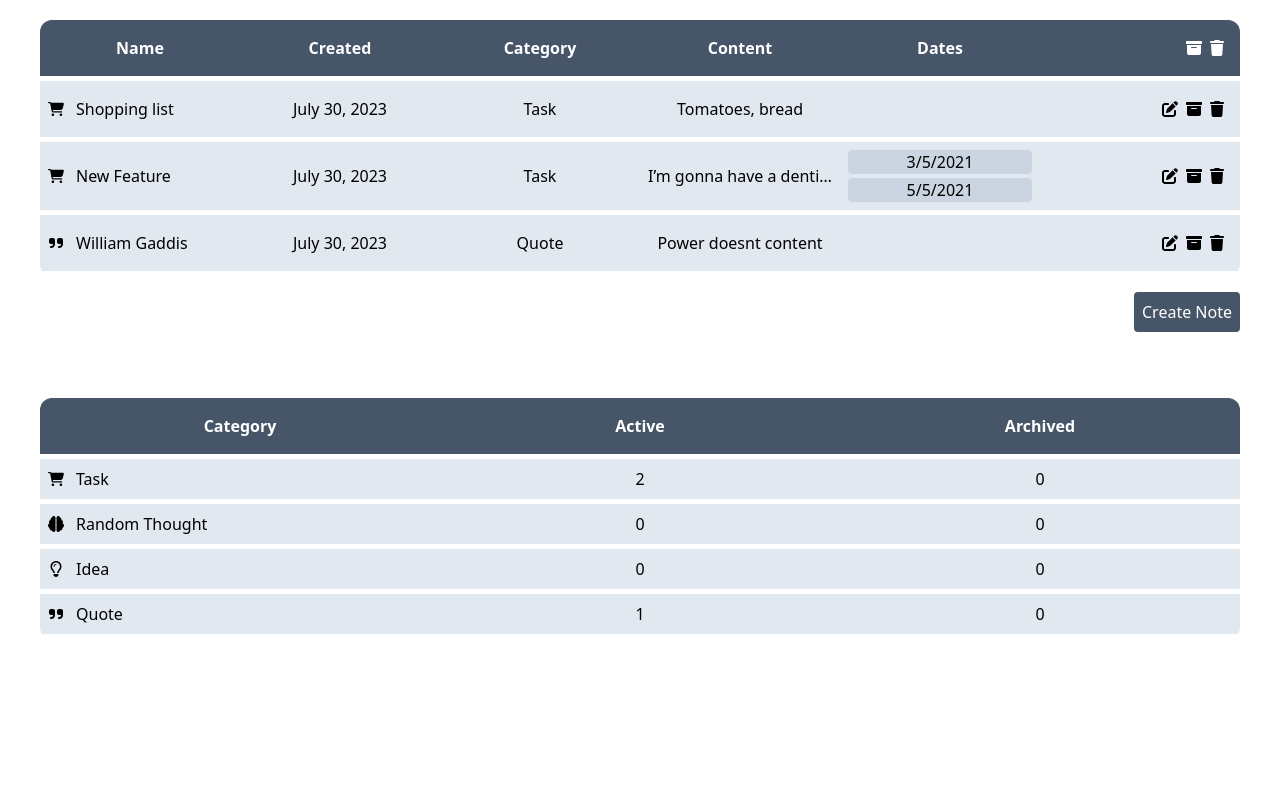
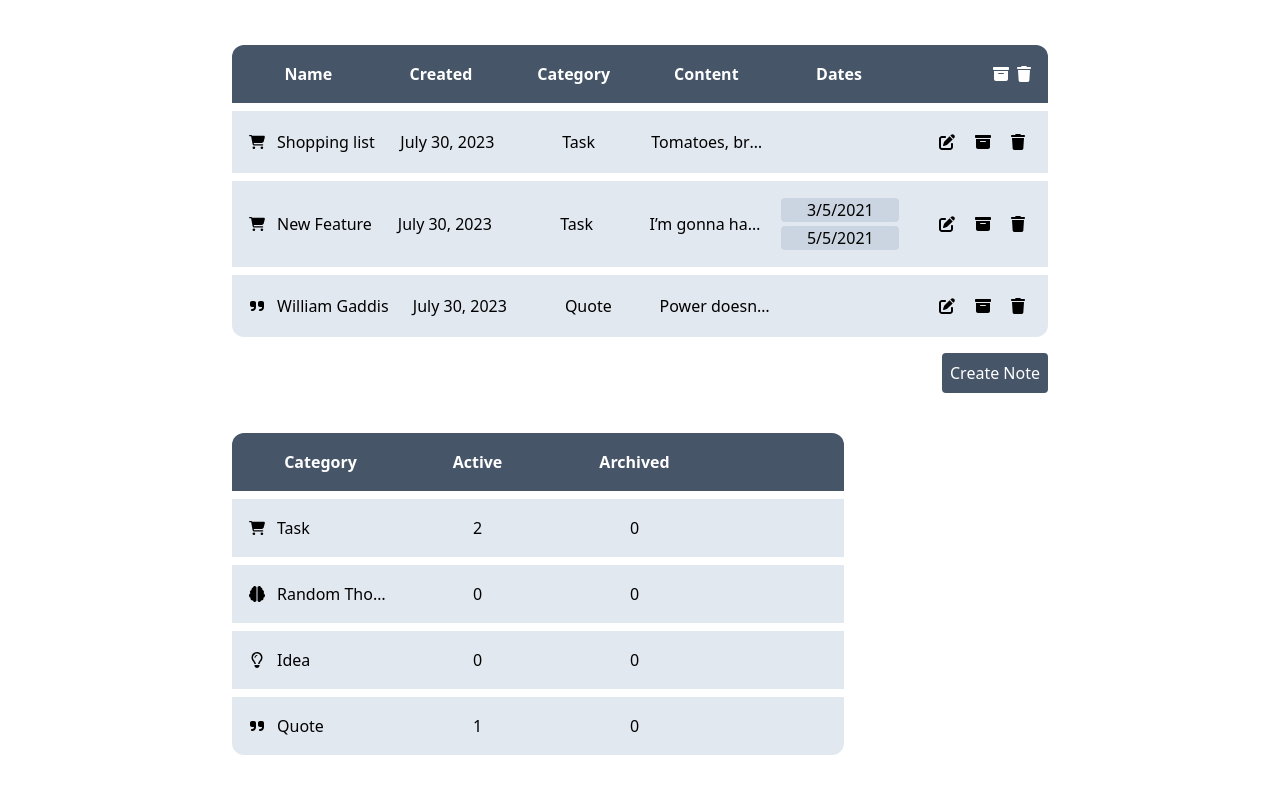
Before and after one commit to dmytro-komlyk/radency_task2, a React (Create React App) app: page / in a window 1280 px wide. Shown: the top 794 px of the page. Built offline with nearby package versions, Linux system fonts and the light colour scheme.

Commit message:
Updated styles

```diff
--- a/src/assets/css/styles.css
+++ b/src/assets/css/styles.css
@@ -1,3 +1,8 @@
 @tailwind base;
 @tailwind components;
 @tailwind utilities;
+
+#root {
+  width: 100vw;
+  height: 100vh;
+}
--- a/src/components/tasks/components/table/table.tsx
+++ b/src/components/tasks/components/table/table.tsx
@@ -29,11 +29,11 @@ export interface ITable extends IActions {
 }
 
 const HeadTable = (props: IHeadTable) => (
-  <thead className='bg-slate-600 text-white'>
-    <tr className='p-4 border-b-[5px] border-solid border-white'>
-      {props.headers.map((header: string, idx: number) => (<th key={idx} className='p-4 border-b-[5px] border-solid border-white capitalize'>{ header }</th>))}
+  <thead className='flex w-full bg-slate-600 text-white'>
+    <tr className='flex items-center gap-3 w-full p-4'>
+      {props.headers.map((header: string, idx: number) => (<th key={idx} className={`w-1/4 capitalize`}>{ header }</th>))}
       {props.isAction &&
-        <th className='p-4 border-b-[5px] border-solid border-white'>
+        <th className='w-1/4 border-white'>
           <div className='flex justify-end gap-2'>
             <FontAwesomeIcon icon={faBoxArchive as IconProp} />
             <FontAwesomeIcon icon={faTrash as IconProp} />
@@ -44,42 +44,42 @@ const HeadTable = (props: IHeadTable) => (
 );
 
 const BodyTable = (props: IBodyTable) => (
-  <tbody>
+  <tbody className='flex flex-col items-center justify-between overflow-y-scroll w-full max-h-96'>
     {props.body.map((task: any) => {
       const categoryIcon = tableCategories.find((item) => item.value === task.category);
       const convertedCreatedDate = props.isAction && getLocaleDateFormat(task.created, { month: 'long', day: 'numeric', year: 'numeric' });
       const dates = props.isAction && getParseDate(task.content);
 
       return (
-      <tr key={task.id} className='p-4 border-b-[5px] border-solid border-white [&>td]:hover:bg-slate-300 cursor-pointer' onClick={() => (!props.isAction && props.onTaskListToogle) && props.onTaskListToogle(true, task.category)}>
-        <td className='p-2 bg-slate-200'>
-          <div className='flex items-center gap-3 '>
+      <tr key={task.id} className='flex gap-3 items-center mt-2 w-full p-4 bg-slate-200 hover:bg-slate-300 cursor-pointer' onClick={() => (!props.isAction && props.onTaskListToogle) && props.onTaskListToogle(true, task.category)}>
+        <td className='w-1/4'>
+          <div className='flex items-center gap-3'>
             <FontAwesomeIcon className='w-4 h-4' icon={categoryIcon?.icon as IconProp} />
             <span className='truncate'>{ props.isAction ? task.name: task.category }</span>
           </div>
         </td>
         { props.isAction ? (
           <>
-            <td className='p-2 bg-slate-200 truncate text-center'>{ convertedCreatedDate }</td>
-            <td className='p-2 bg-slate-200 truncate text-center'>{ task.category }</td>
-            <td className='p-2 bg-slate-200 truncate text-center'>{ task.content }</td>
-            <td className='p-2 bg-slate-200 truncate text-center'>
+            <td className='w-1/4 truncate text-center'>{ convertedCreatedDate }</td>
+            <td className='w-1/4 truncate text-center'>{ task.category }</td>
+            <td className='w-1/4 truncate text-center'>{ task.content }</td>
+            <td className='w-1/4 truncate text-center'>
               { dates && (
                 <div className='flex flex-col gap-1'>{dates.map((date: string, idx: number) => <span key={idx} className='bg-slate-300 rounded'>{date}</span>)}</div>
               )}
             </td>
-            <td className='p-4 bg-slate-200 truncate'>
+            <td className='w-1/4 truncate'>
               <div className='flex justify-end gap-2'>
-                <button onClick={() => props.onTaskPreviewToogle && props.onTaskPreviewToogle(true, task.id)}><FontAwesomeIcon icon={faPenToSquare as IconProp} /></button>
-                <button onClick={() => props.onTaskArchive && props.onTaskArchive(task.id)}><FontAwesomeIcon icon={faBoxArchive as IconProp} /></button>
-                <button onClick={() => props.onTaskRemove && props.onTaskRemove(task.id)}><FontAwesomeIcon icon={faTrash as IconProp} /></button>
+                <button className='py-0.5 px-1.5 rounded-full hover:bg-slate-500' onClick={() => props.onTaskPreviewToogle && props.onTaskPreviewToogle(true, task.id)}><FontAwesomeIcon icon={faPenToSquare as IconProp} /></button>
+                <button className='py-0.5 px-1.5 rounded-full hover:bg-slate-500' onClick={() => props.onTaskArchive && props.onTaskArchive(task.id)}><FontAwesomeIcon icon={faBoxArchive as IconProp} /></button>
+                <button className='py-0.5 px-1.5 rounded-full hover:bg-slate-500' onClick={() => props.onTaskRemove && props.onTaskRemove(task.id)}><FontAwesomeIcon icon={faTrash as IconProp} /></button>
               </div>
             </td>
           </>
         ) : (
           <>
-            <td className='p-2 bg-slate-200 truncate text-center'>{ task.active }</td>
-            <td className='p-2 bg-slate-200 truncate text-center'>{ task.archived }</td>
+            <td className='w-1/4 truncate text-center'>{ task.active }</td>
+            <td className='w-1/4 truncate text-center'>{ task.archived }</td>
           </>
         )
         }
@@ -90,7 +90,8 @@ const BodyTable = (props: IBodyTable) => (
 
 const Table = ({ headers, items, className, isAction, onTaskPreviewToogle, onTaskListToogle, onTaskRemove, onTaskArchive }: ITable) => {
   return (
-    <table className={`table-fixed w-full border-collapse rounded-xl overflow-hidden ${className}`}>
+    <div className={`${className} rounded-xl`}>
+      <table className='table-fixed w-full border-collapse rounded-xl overflow-hidden'>
         <HeadTable headers={headers} isAction={isAction} />
         <BodyTable
           body={items}
@@ -101,6 +102,7 @@ const Table = ({ headers, items, className, isAction, onTaskPreviewToogle, onTas
           onTaskListToogle={onTaskListToogle}
         />
       </table>
+    </div>
   )
 }
 
--- a/src/components/tasks/components/task-list/task-list.tsx
+++ b/src/components/tasks/components/task-list/task-list.tsx
@@ -27,7 +27,7 @@ const TaskList = (props: ITaskListProps) => {
               <div>{task.name}</div>
               <div>{getLocaleDateFormat(task.created, { month: 'long', day: 'numeric', year: 'numeric' })}</div>
               <div className='truncate'>{task.content}</div>
-              <button className="ml-auto" onClick={() => props.onTaskUnarchive(task.id)}><FontAwesomeIcon icon={faXmark as IconProp} /></button>
+              <button className="px-1 ml-auto rounded-full hover:bg-slate-500" onClick={() => props.onTaskUnarchive(task.id)}><FontAwesomeIcon icon={faXmark as IconProp} /></button>
             </div>
           )
         }) : (
--- a/src/components/tasks/components/task-preview/task-preview.tsx
+++ b/src/components/tasks/components/task-preview/task-preview.tsx
@@ -14,7 +14,6 @@ export interface ITaskPreviewProps {
 
 const TaskPreview = ({ taskId = null, onTasktAdd, onTaskEdit, onTaskPreviewToggle }: ITaskPreviewProps) => {
   const tasks = useSelector(selectTasksState);
-  console.log(tasks)
   const previewTask = taskId ? tasks.find((task) => task.id === taskId) : { name: '', content: '', category: '' };
   const initTaskState = {
     name: previewTask!.name,
--- a/src/components/tasks/tasks.tsx
+++ b/src/components/tasks/tasks.tsx
@@ -33,15 +33,15 @@ const Tasks = () => {
   }, []);
 
   return (
-    <main className="flex flex-col gap-4 px-10 mt-5">
+    <main className="max-w-4xl h-full mx-auto px-10 flex flex-col justify-center gap-4">
       <Table
+        className='w-full'
         headers={tableHeaders.active}
         items={tasksActive}
         isAction={true}
         onTaskRemove={handleTaskRemove}
         onTaskArchive={handleTaskArchive}
         onTaskPreviewToogle={handleTaskPreviewToggle}
-        className=''
       />
       <Button
         className='ml-auto p-2 rounded bg-slate-600 text-white hover:bg-slate-200 hover:text-slate-900'
@@ -49,7 +49,7 @@ const Tasks = () => {
         label="Create Note"
       />
       <Table
-        className='mt-[50px]'
+        className='w-full sm:w-10/12 md:w-9/12 mt-6'
         headers={tableHeaders.stats}
         items={tasksInfo}
         isAction={false}
```
Lines whose indentation alone changed are shown as unchanged.
